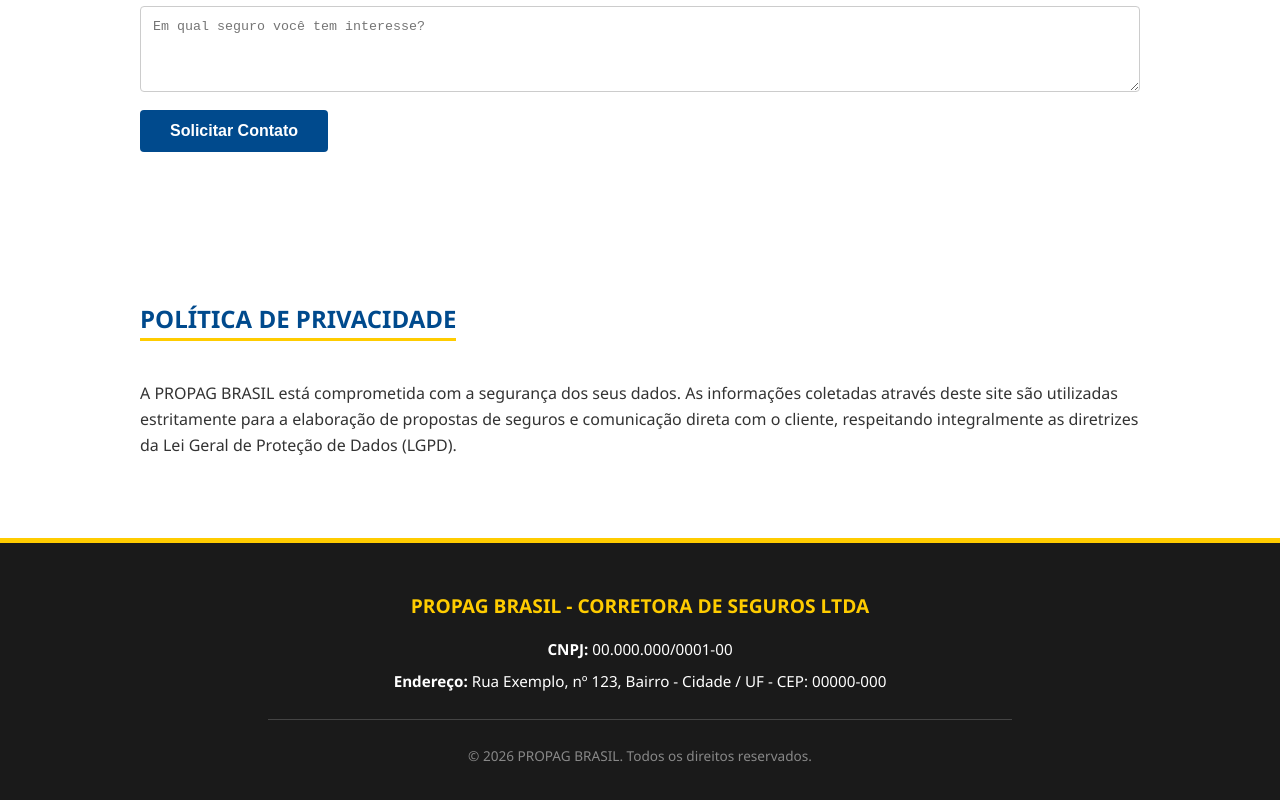
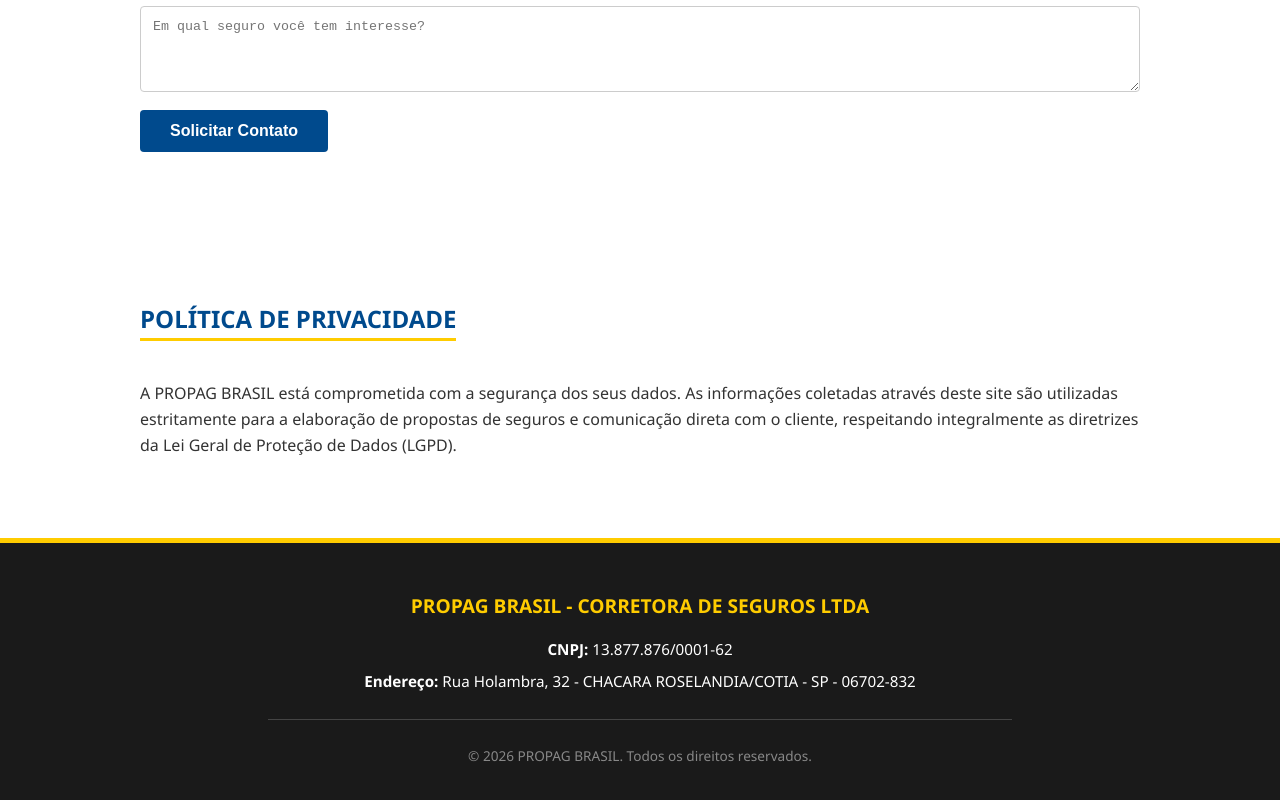
Before and after one commit to propaggcorretora/propaggcorretora.github.io, a plain HTML site: page index.html in a window 1280 px wide. Shown: the part 1811-2611 px from the top of the page. Drawn offline with Linux system fonts and the light colour scheme.

Commit message:
Update index.html

```diff
--- a/index.html
+++ b/index.html
@@ -212,9 +212,9 @@
                 PROPAG BRASIL - CORRETORA DE SEGUROS LTDA
             </p>
 
-            <p><strong>CNPJ:</strong> 00.000.000/0001-00</p>
+            <p><strong>CNPJ:</strong> 13.877.876/0001-62</p>
 
-            <p><strong>Endereço:</strong> Rua Exemplo, nº 123, Bairro - Cidade / UF - CEP: 00000-000</p>
+            <p><strong>Endereço:</strong> Rua Holambra, 32 - CHACARA ROSELANDIA/COTIA - SP - 06702-832</p>
 
             <div class="footer-divider"></div>
 
```
